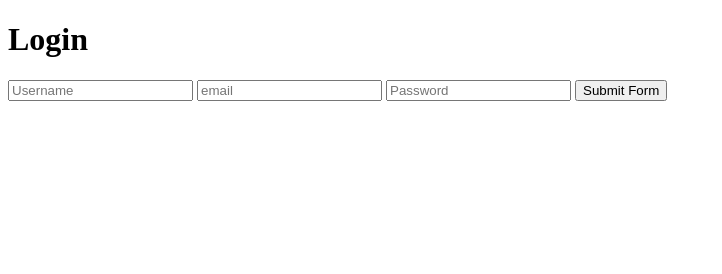
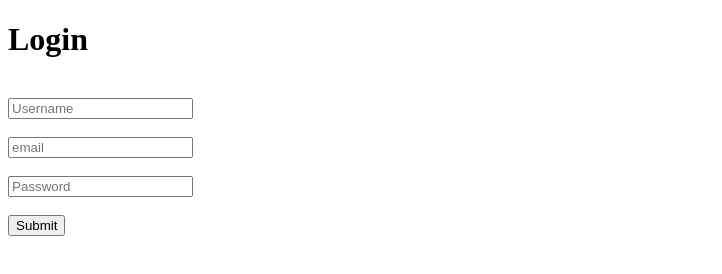
Before and after one commit to ParthGarg0304/API-signup-login, a website: page indexLogin.html in a window 1280 px wide. Shown: the whole page, without its empty margins (0-722 px from the left). Drawn offline with Linux system fonts and the light colour scheme.

Commit message:
UI improvement

```diff
--- a/indexLogin.html
+++ b/indexLogin.html
@@ -5,13 +5,21 @@
 		<meta name="viewport" content="width=device-width, initial-scale=1.0" />
 		<title>Login page</title>
 	</head>
-	<body>
+	<body class="body">
 		<h1>Login</h1>
 		<form id="login">
-			<input type="text" autocomplete="off" id="username" placeholder="Username" />
+            <br>
+			<input type="text" autocomplete="off" id="username" placeholder="Username"  />
+        </br>
+        <br>
             <input type="text" autocomplete="off" id="email" placeholder="email" />
+        </br>
+        <br>
 			<input type="password" autocomplete="off" id="password" placeholder="Password" />
-			<input type="submit" value="Submit Form" />
+        </br>
+        <br>
+			<input type="submit" value="Submit" />
+        </br>
 		</form>
 
 		<script>
--- /dev/null
+++ b/styleLogin.css
@@ -0,0 +1,3 @@
+.body{
+    align-self: center;
+}
```
